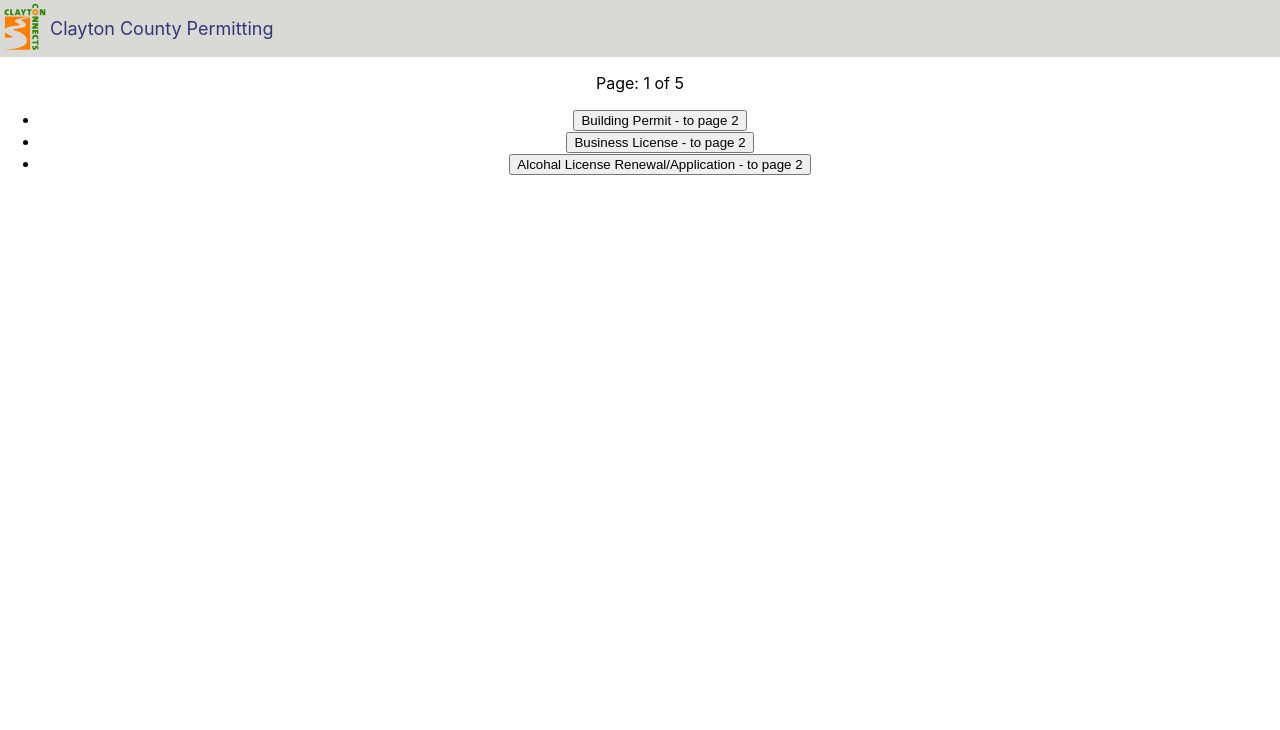
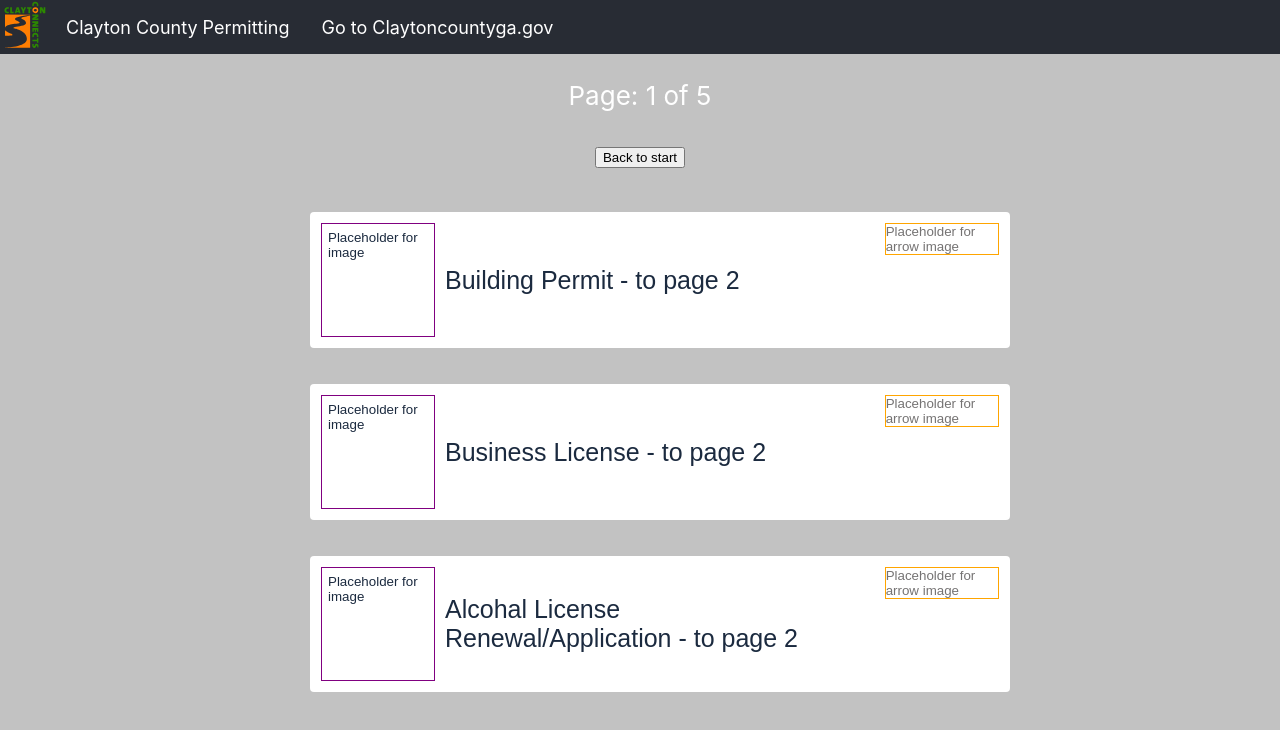
Before and after one commit to ClayCoMapGuy/elCamino, a React (Create React App) app: page / in a window 1280 px wide. Shown: the top 730 px of the page. Built offline with nearby package versions, Linux system fonts and the light colour scheme.

Commit message:
More card changes
Sunday funday

```diff
--- a/package.json
+++ b/package.json
@@ -6,6 +6,9 @@
     "@testing-library/jest-dom": "^5.16.4",
     "@testing-library/react": "^13.3.0",
     "@testing-library/user-event": "^13.5.0",
+    "bootstrap": "^5.1.3",
+    "jquery": "^3.6.0",
+    "popper.js": "^1.16.1",
     "react": "^18.2.0",
     "react-dom": "^18.2.0",
     "react-scripts": "5.0.1",
--- a/src/App.css
+++ b/src/App.css
@@ -1,5 +1,13 @@
 .App {
   text-align: center;
+  background-color: #c2c2c2;
+  min-height: 100vh;
+  display: flex;
+  flex-direction: column;
+  align-items: center;
+  justify-content: center;
+  font-size: calc(10px + 2vmin);
+  color: white;
 }
 
 .App-logo {
@@ -14,14 +22,14 @@
 }
 
 .App-header {
-  background-color: #282c34;
-  min-height: 100vh;
-  display: flex;
-  flex-direction: column;
-  align-items: center;
-  justify-content: center;
-  font-size: calc(10px + 2vmin);
-  color: white;
+
+
+
+
+
+
+
+
 }
 
 .App-link {
@@ -42,8 +50,101 @@
   align-items: center;
   min-height: 3%;
   max-height: 7%;
-  background-color: #d9d9d6;
+  background-color: #282c34;
   font-size: calc(10px + 1vmin);
   color: #343579;
   text-align: center;
 }
+
+.menuItems {
+  list-style-type: none;
+  margin: 0;
+  padding: 0;
+  overflow: hidden;
+  background-color:#282c34;
+  ;
+
+}
+
+.menuItems li {
+  float: left;
+}
+
+.menuItems li a {
+  display: block;
+  color: white;
+  text-align: center;
+  padding: 14px 16px;
+  text-decoration: none;
+}
+
+.menuItems li a:hover {
+  background-color: rgb(117, 115, 115);
+}
+
+.OptionGrid{
+/* background-color: red;   */
+max-width: 1600px;
+width: 900px;
+flex: 1;
+}
+
+.questionListItems{
+/* background-color: black; */
+
+
+}
+
+.questionButtons {
+  min-height: calc(120px + 1vh);
+  min-width: calc(92px + 1vh);
+  width: 700px;
+  /* align-items: center; */
+  background-color: white;
+  border: 1px solid transparent;
+  border-radius: 4px;
+  color: #1b2a3f;
+  text-align: left;
+  margin: calc(10px + 1vh);
+  cursor: pointer;
+  padding: 10px;
+
+}
+
+ul {
+  list-style-type: none;
+
+}
+
+.questionButtons:hover {
+  border: solid blue 1px;
+}
+
+.questionButtons {
+  flex-direction: row;
+display: inline-flex;
+}
+
+.Button_inline_image{
+  display: flex;
+  width:100px;
+  height:100px;
+  flex-shrink: 0;
+  padding: 6px;
+  border: solid 1px purple;
+}
+
+.Button_inline_text{
+  display: flex;
+  width: calc(100% - 100px);
+  padding: 0 50px 0 10px;
+  /* background-color: green; */
+  margin: auto;
+  font-size: 25px;
+}
+
+.Button_inline_icon{
+  display: flex;
+  color:rgb(117, 115, 115);
+  border: 1px solid orange;
+}
--- a/src/Navigation/Navbar.js
+++ b/src/Navigation/Navbar.js
@@ -1,17 +1,22 @@
 import '../App.css';
 import clayconn from '../Graphics/clayconn.svg';
 
-export function Navbar() {
+export  function Navbar() {
   return (
     <div className="Navbar">
       <div>
         <a href='https://claytoncountyga.gov'>
-          <img src={clayconn} alt='' />
+          <img src={clayconn} alt='County Logo' />
         </a>
       </div>
-      <div>
-        <p>Clayton County Permitting</p>
-      </div>
+      <ul className="menuItems">
+      <li><a href="#">Clayton County Permitting</a></li>
+      <li><a href="claytoncountyga.gov/">Go to Claytoncountyga.gov</a></li>
+      <li></li>
+      <li></li>
+      </ul>
+
+
     </div>
   )
 }
--- a/src/Navigation/QuestionCards.js
+++ b/src/Navigation/QuestionCards.js
@@ -15,18 +15,22 @@ export function Cards() {
     const [value, setValue] = useState(0); //standard function component state changing
 
     return (
-        <div>
+        <div className='OptionGrid'>
         <p>Page: {value + 1} of {QuestionGroups.length}</p>
+        <button onClick={()=>setValue(0)}>Back to start</button>
          <ul>{
             QuestionGroups[value].map(cardList=>( //Maps the QuestionGroups array
                 //Key to keep items organized per React rules
-                <li key={Questions[cardList].id}>
+                <li
+                className="questionListItems"
+                key={Questions[cardList].id}>
                     <button
-
-                        className="" //CSS class
+                        className="questionButtons" //CSS class
                         //onClick function that changes the state to the ID of the question displayed.
                         onClick={()=>setValue((Questions[cardList].nextPage))}>
-                        {Questions[cardList].questionText} - to page {Questions[cardList].nextPage + 1}
+                        <div className='Button_inline_image'>Placeholder for image</div>
+                        <div className='Button_inline_text'>{Questions[cardList].questionText} - to page {Questions[cardList].nextPage + 1}</div>
+                        <div className='Button_inline_icon'>Placeholder for arrow image</div>
                     </button>
                 </li>
                 ))
--- a/src/index.js
+++ b/src/index.js
@@ -5,6 +5,8 @@ import { App } from './App';
 import { Navbar } from './Navigation/Navbar';
 import { Cards } from './Navigation/QuestionCards';
 import reportWebVitals from './reportWebVitals';
+// import 'bootstrap/dist/css/bootstrap.css';
+
 
 
 const root = ReactDOM.createRoot(document.getElementById('root'));
```
Also changed, not shown: 1 other file (tests, documents, lock files or other folders).
